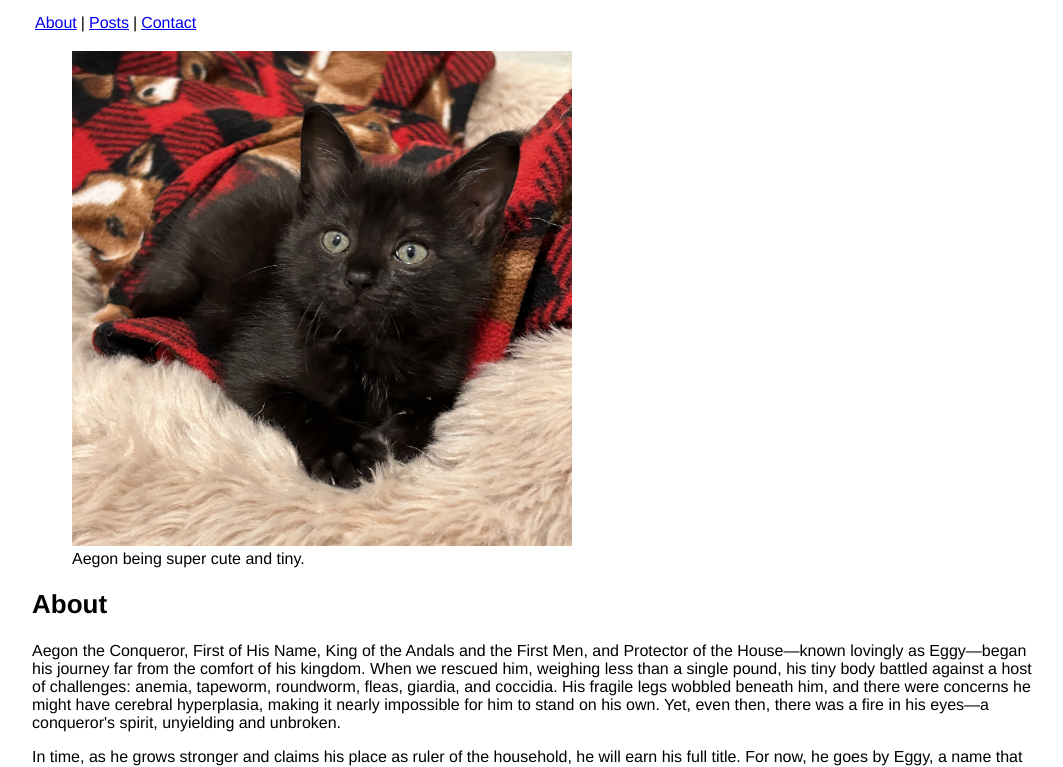
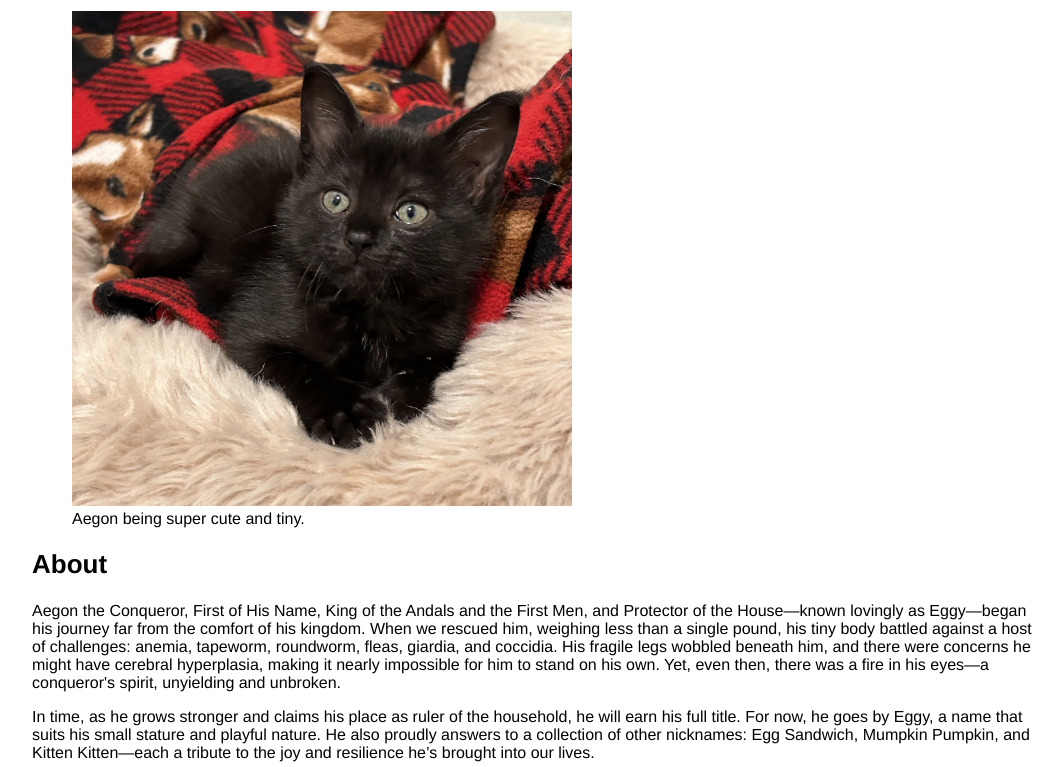
Before and after one commit to MarisaVertz/Cat_Blog, a plain HTML site: page index.html in a window 1280 px wide. Shown: the part 124-891 px from the top of the page, without its empty margins (108-1171 px from the left). Drawn offline with Linux system fonts and the light colour scheme.

Commit message:
paddingv3

```diff
--- a/style.css
+++ b/style.css
@@ -1,9 +1,7 @@
 body {
     font-family: Helvetica;
-    margin: 20px;
-    padding: 20px;
-    padding-left: 20px;
-    padding-right: 20px;
+    margin: 0;
+    padding: 0;
 }
 
 hr {
@@ -34,5 +32,5 @@ h4 {
 .container {
     max-width: 1000px;
     margin: 0 auto;
-    padding: 0 20px;
+    padding: 0 10px;
 }
```
